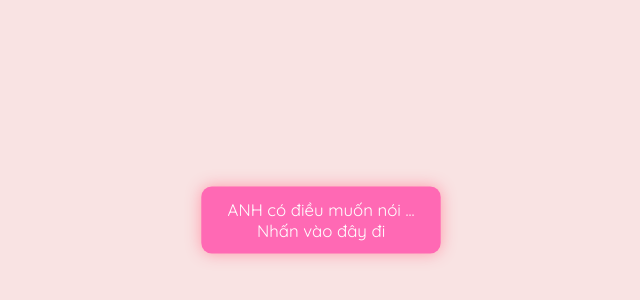
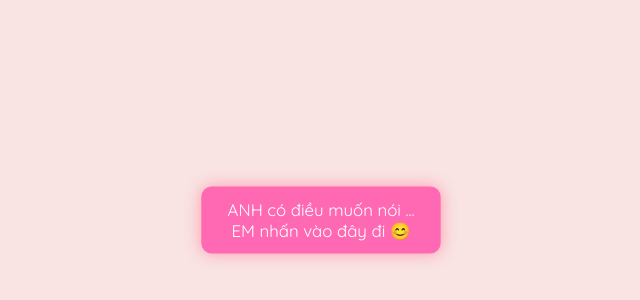
Before and after one commit to hoangtai21205/to-tinh-crush, a plain HTML site: page index.html in a window 1280 px wide. Shown: the part 180-480 px from the top of the page, 319-959 px from the left. Drawn offline with Linux system fonts and the light colour scheme.

Commit message:
Update index.html

```diff
--- a/index.html
+++ b/index.html
@@ -16,7 +16,7 @@
 
   <div id="intro" class="active">
     <button id="startBtn">
-      ANH có điều muốn nói ...<br/>Nhấn vào đây đi
+      ANH có điều muốn nói ...<br/>EM nhấn vào đây đi 😊
     </button>
   </div>
 
@@ -24,7 +24,7 @@
     <div id="line"></div>
 
     <div id="final" class="final">
-      <p>EM đồng ý làm NGƯỜI ANH YÊU nhaaa!!! 💖</p>
+      <p>EM đồng ý làm NGƯỜI ANH YÊU nhaaa !!! 💖</p>
       <div class="button-group">
         <button id="btnYes">Đồng ý</button>
         <button id="btnNo">Không</button>
```
